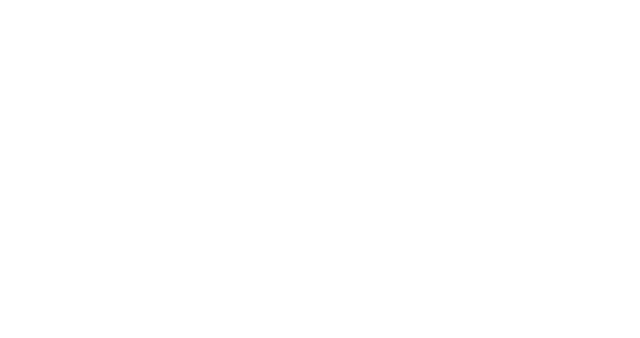
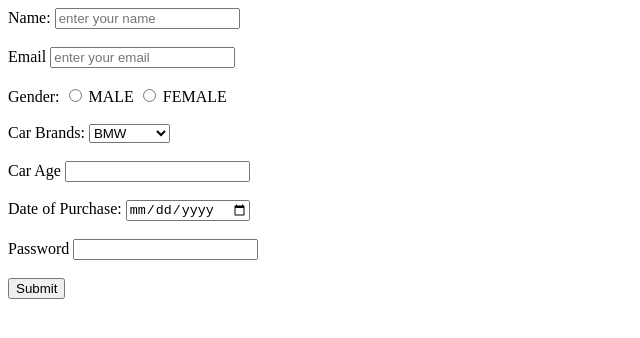
Before and after one commit to acciojob/car-insurance-form-prudhvi1601, a website: page main.html in a window 1280 px wide. Shown: the whole page, without its empty margins (0-640 px from the left). Drawn offline with Linux system fonts and the light colour scheme.

Commit message:
car insurance form

```diff
--- a/main.html
+++ b/main.html
@@ -3,13 +3,36 @@
 <html>
 
 <head>
+	<title>Car Insurance Form</title>
 	<link rel="stylesheet" href="styles.css">
 </head>
 
 <body>
 	<!-- the entire body must be written by student -->
-    <script type="text/javascript" src="./script.js">
-</script>
+	<form action="" method="post" autocomplete="on">
+		<label for="name">Name:</label>
+		<input type="text" id="#name" placeholder="enter your name"><br><br>
+		<label for="email">Email</label>
+		<input type="email" id="#email" placeholder="enter your email"><br><br>
+		<label for="gender">Gender:</label>
+		<input type="radio" id="male" name="gender" value="MALE">
+		<label for="male">MALE</label>
+		<input type="radio" id="female" name="gender" value="FEMALE">
+		<label for="female">FEMALE</label><br><br>
+		<label for="car brands">Car Brands:</label>
+		<select name="name" id="#cars">
+			<option value="bmw">BMW</option>
+			<option value="audi">Audi</option>
+			<option value="mercedez">Mercedez</option>
+		</select><br><br>
+		<label for="age">Car Age</label>
+		<input type="number" min="1" id="#carage"><br><br>
+		<label for="date">Date of Purchase:</label>
+		<input type="date" id="#dop"><br><br>
+		<label for="password">Password</label>
+		<input type="password" id="#password"><br><br>
+		<button id="#">Submit</button>
+	</form>
 
 </body>
 
```
